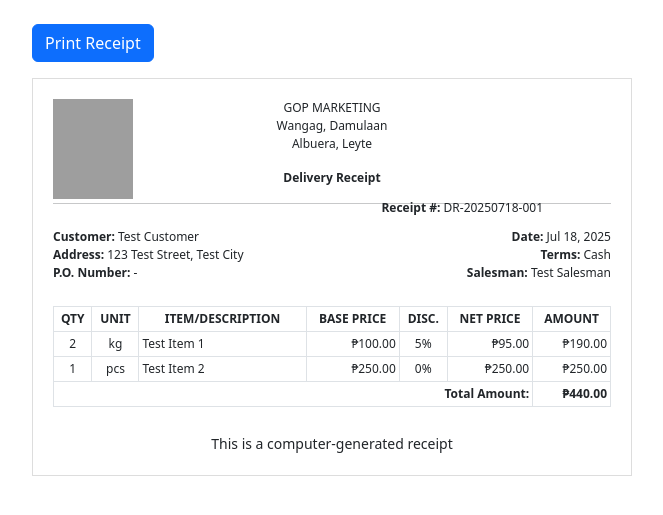
After one commit to SiHarv/GOP-POS-System, a PHP site: page /test_receipt.php in a window 1280 px wide. The commit adds this page. Shown: the top 515 px of the page, without its empty margins (50-713 px from the left). Run offline with PHP 8.4, Linux system fonts and the light colour scheme; grey boxes are pictures that could not be loaded.

Commit message:
fix: icon generation in PDf file

```diff
--- /dev/null
+++ b/test_receipt.php
@@ -0,0 +1,165 @@
+<?php
+// Test file to verify receipt generation with base64 logo
+require_once 'connection/DBConnection.php';
+
+// Mock data for testing
+$customer_name = "Test Customer";
+$address = "123 Test Street, Test City";
+$receipt_id = "DR-" . date('Ymd') . "-001";
+$date = date('M d, Y');
+$terms = "Cash";
+$po_number = "-";
+$salesman = "Test Salesman";
+
+// Mock items
+$items = [
+    [
+        'quantity' => 2,
+        'unit' => 'kg',
+        'item_name' => 'Test Item 1',
+        'base_price' => 100.00,
+        'discount' => 5,
+        'net_price' => 95.00,
+        'amount' => 190.00
+    ],
+    [
+        'quantity' => 1,
+        'unit' => 'pcs',
+        'item_name' => 'Test Item 2',
+        'base_price' => 250.00,
+        'discount' => 0,
+        'net_price' => 250.00,
+        'amount' => 250.00
+    ]
+];
+
+$total_amount = array_sum(array_column($items, 'amount'));
+
+// Get base64 logo
+function getBase64Logo() {
+    $logoPath = __DIR__ . '/icon/invoice-icon.png';
+    if (file_exists($logoPath)) {
+        $imageData = file_get_contents($logoPath);
+        $mimeType = 'image/png';
+        return 'data:' . $mimeType . ';base64,' . base64_encode($imageData);
+    }
+    return '';
+}
+
+$base64Logo = getBase64Logo();
+?>
+
+<!DOCTYPE html>
+<html lang="en">
+<head>
+    <meta charset="UTF-8">
+    <meta name="viewport" content="width=device-width, initial-scale=1.0">
+    <title>Test Receipt</title>
+    <link href="https://cdn.jsdelivr.net/npm/bootstrap@5.3.0/dist/css/bootstrap.min.css" rel="stylesheet">
+    <style>
+        @media print {
+            body * {
+                visibility: hidden;
+            }
+            #printable-area,
+            #printable-area * {
+                visibility: visible;
+            }
+            #printable-area {
+                position: absolute;
+                left: 0;
+                top: 0;
+                width: 100%;
+                background: white;
+                padding: 20px;
+                font-size: 12px;
+                line-height: 1.4;
+                border: 2px solid #000000;
+            }
+            .receipt-header img {
+                max-width: 48px !important;
+                max-height: 60px !important;
+                object-fit: contain;
+                display: block !important;
+            }
+        }
+    </style>
+</head>
+<body>
+    <div class="container mt-4">
+        <button onclick="window.print()" class="btn btn-primary mb-3">Print Receipt</button>
+
+        <div id="printable-area" style="border: 1px solid #ddd; padding: 20px; max-width: 600px;">
+            <div class="receipt-header text-center position-relative mb-4">
+                <div class="text-start" style="position: absolute; left: 0; top: 0;">
+                    <?php if ($base64Logo): ?>
+                        <img src="<?php echo $base64Logo; ?>" alt="gop-icon" style="height: 100px; width: 80px;">
+                    <?php else: ?>
+                        <div style="width: 80px; height: 100px; border: 1px solid #ccc; display: flex; align-items: center; justify-content: center; font-size: 10px;">No Logo</div>
+                    <?php endif; ?>
+                </div>
+                <div style="font-size: 12px;">GOP MARKETING</div>
+                <div style="font-size: 12px;">Wangag, Damulaan</div>
+                <div style="font-size: 12px;">Albuera, Leyte</div>
+                <div class="mt-3" style="font-size: 12px;"><b>Delivery Receipt</b></div>
+                <div class="text-end me-5" style="position: absolute; right: 20px; top: 100px; font-size: 12px;">
+                    <strong>Receipt #:</strong> <?php echo $receipt_id; ?>
+                </div>
+                <hr>
+            </div>
+
+            <div class="receipt-details mb-4">
+                <div class="d-flex justify-content-between">
+                    <div style="font-size: 12px;"><strong>Customer:</strong> <?php echo $customer_name; ?></div>
+                    <div style="font-size: 12px;"><strong>Date:</strong> <?php echo $date; ?></div>
+                </div>
+                <div class="d-flex justify-content-between">
+                    <div style="font-size: 12px;"><strong>Address:</strong> <?php echo $address; ?></div>
+                    <div style="font-size: 12px;"><strong>Terms:</strong> <?php echo $terms; ?></div>
+                </div>
+                <div class="d-flex justify-content-between">
+                    <div style="font-size: 12px;"><strong>P.O. Number:</strong> <?php echo $po_number; ?></div>
+                    <div style="font-size: 12px;"><strong>Salesman:</strong> <?php echo $salesman; ?></div>
+                </div>
+            </div>
+
+            <table class="table table-bordered" style="padding: none; margin:none;">
+                <thead>
+                    <tr>
+                        <th class="text-center" style="font-size: 12px; padding: 3px;">QTY</th>
+                        <th class="text-center" style="font-size: 12px; padding: 3px;">UNIT</th>
+                        <th class="text-center" style="text-align: center; width: 30%; font-size:12px; padding: 3px;">ITEM/DESCRIPTION</th>
+                        <th class="text-center" style="font-size: 12px; padding: 3px;">BASE PRICE</th>
+                        <th class="text-center" style="font-size: 12px; padding: 3px;">DISC.</th>
+                        <th class="text-center" style="font-size: 12px; padding: 3px;">NET PRICE</th>
+                        <th class="text-center" style="text-align: center; font-size:12px; padding: 3px;">AMOUNT</th>
+                    </tr>
+                </thead>
+                <tbody>
+                    <?php foreach ($items as $item): ?>
+                    <tr>
+                        <td class="text-center" style="font-size:12px; padding: 3px;"><?php echo $item['quantity']; ?></td>
+                        <td class="text-center" style="font-size:12px; padding: 3px;"><?php echo $item['unit']; ?></td>
+                        <td style="font-size:12px; padding: 3px;"><?php echo $item['item_name']; ?></td>
+                        <td class="text-end" style="font-size:12px; padding: 3px;">₱<?php echo number_format($item['base_price'], 2); ?></td>
+                        <td class="text-center" style="font-size:12px; padding: 3px;"><?php echo $item['discount']; ?>%</td>
+                        <td class="text-end" style="font-size:12px; padding: 3px;">₱<?php echo number_format($item['net_price'], 2); ?></td>
+                        <td class="text-end" style="font-size:12px; padding: 3px;">₱<?php echo number_format($item['amount'], 2); ?></td>
+                    </tr>
+                    <?php endforeach; ?>
+                </tbody>
+                <tfoot>
+                    <tr>
+                        <td colspan="6" class="text-end" style="font-size:12px; padding: 3px;"><strong>Total Amount:</strong></td>
+                        <td class="text-end" style="font-size:12px; padding: 3px;"><strong>₱<?php echo number_format($total_amount, 2); ?></strong></td>
+                    </tr>
+                </tfoot>
+            </table>
+
+            <div class="footer text-center mt-4">
+                <small>This is a computer-generated receipt</small>
+            </div>
+        </div>
+    </div>
+</body>
+</html>
```
Also changed, not shown: db/test_base64_logo.php (added, +20 -0 lines), views/receipts/receiptViewModal.php (+31 -1 lines), icon/icon.jpg (deleted).
